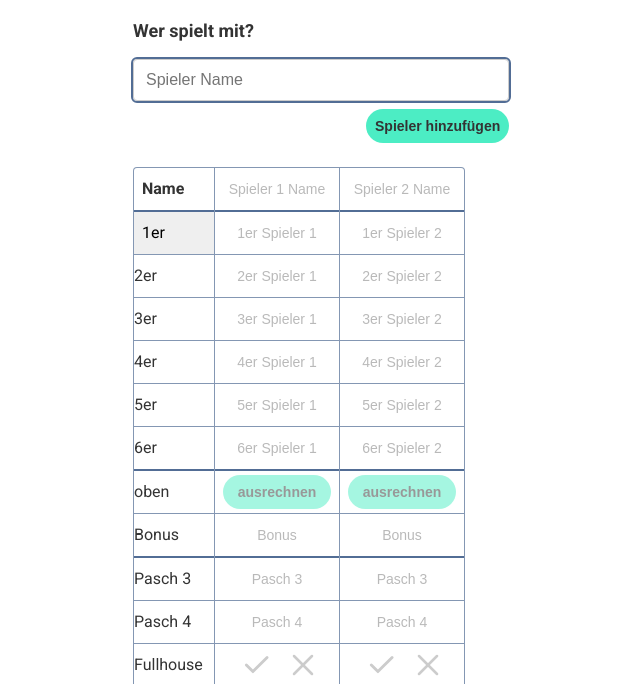
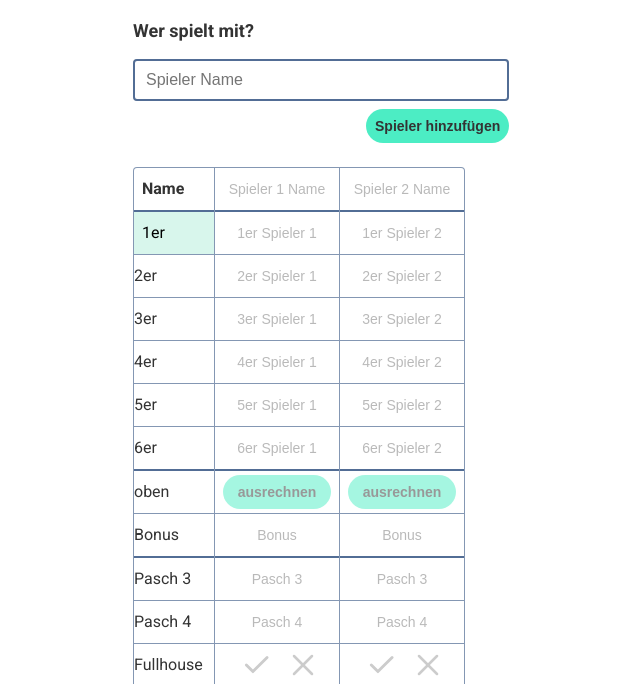
Before and after one commit to AnnaBanan/kniffel, a website built with Parcel: page index.html in a window 1280 px wide. Shown: the part 105-789 px from the top of the page, without its empty margins (87-727 px from the left). Built offline with nearby package versions, Linux system fonts and the light colour scheme.

Commit message:
feat: improve styles

```diff
--- a/index.css
+++ b/index.css
@@ -101,10 +101,11 @@ input:hover:read-write {
 input:focus:read-write,
 input:focus-visible:read-write,
 input:active:read-write,
-input[type="checkbox"]:not(:disabled):focus-visible ~ label,
-input[type="checkbox"]:not(:disabled):focus ~ label,
-input[type="checkbox"]:not(:disabled):active ~ label {
+input[type="checkbox"]:not(:disabled):focus-visible + label,
+input[type="checkbox"]:not(:disabled):focus + label,
+input[type="checkbox"]:not(:disabled):active + label {
   outline: var(--border-big);
+  outline-offset: -2px;
 }
 input[type="number"] {
   -webkit-appearance: textfield;
@@ -160,7 +161,9 @@ input[type="checkbox"]:checked + label {
 input[type="checkbox"]:not(:disabled) ~ label:hover {
   background-color: var(--highlight);
 }
-
+button:not(:disabled) {
+  cursor: pointer;
+}
 button.btn {
   padding: 9px;
   border: 0;
@@ -177,10 +180,9 @@ button.btn:hover {
 button.btn:disabled:hover {
   background-color: lightgrey;
 }
-button.btn:focus,
-button.btn:focus-visible,
-button.btn:active {
+button:focus-visible {
   outline: var(--border-big);
+  outline-offset: 1px;
 }
 .ergebnis {
   display: block;
--- a/legende.css
+++ b/legende.css
@@ -26,14 +26,15 @@ ul {
   font-family: inherit;
   font-weight: 400;
   text-align: left;
+  background-color: #d8f6ec;
   border: 0;
   height: 100%;
   width: 100%;
   padding-left: 8px;
 }
 .legende__item button:hover {
-  opacity: 0.7;
   font-weight: 700;
+  background-color: #bef6e2;
 }
 .legende__item:nth-child(odd) button {
   background-color: #fff;
```
